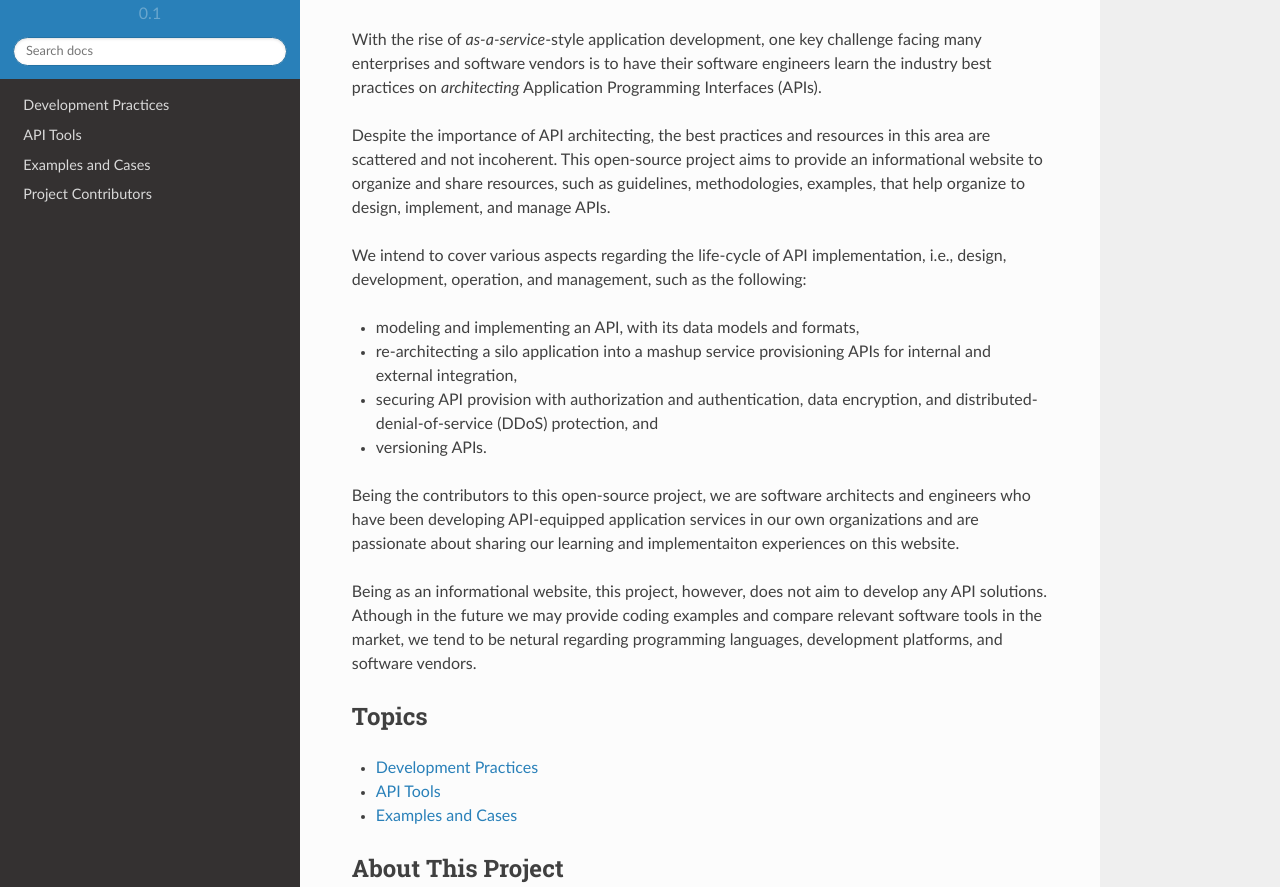
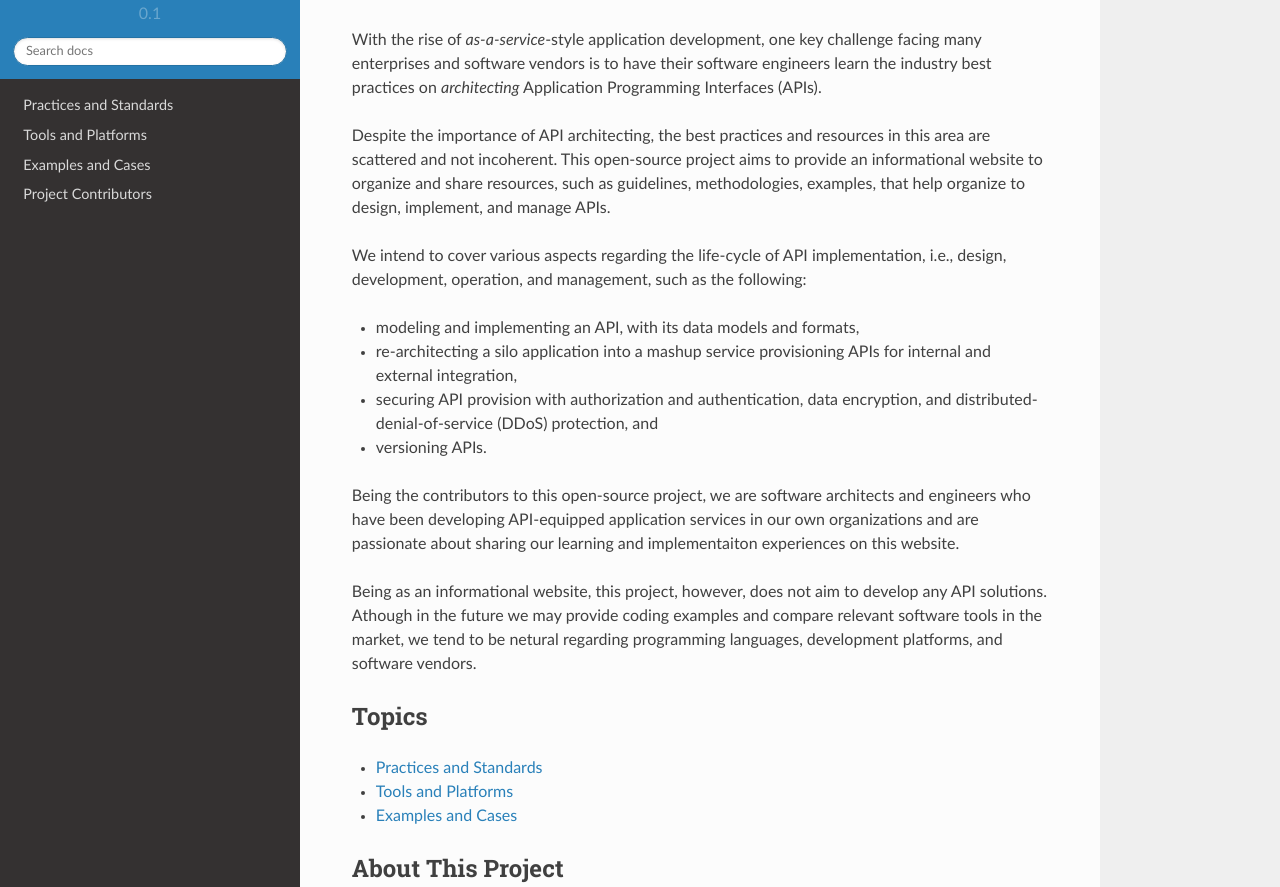
Before and after one commit to throput/apidev, a Sphinx documentation site: the page built from docs/source/index.rst, in a window 1280 px wide and 1340 px high. Shown: the part 188-1075 px from the top of the window. Built offline with Sphinx 7.4.7 and the Read the Docs theme 2.0.0, drawn with Linux system fonts in a browser that asks for light colours.

Commit message:
rename topics

```diff
--- a/docs/source/index.rst
+++ b/docs/source/index.rst
@@ -39,8 +39,8 @@ vendors.
 
 Topics
 ------
-* :doc:`Development Practices <practices>`
-* :doc:`API Tools <tools>`
+* :doc:`Practices and Standards <practices>`
+* :doc:`Tools and Platforms <tools>`
 * :doc:`Examples and Cases <cases>`
 
 About This Project
@@ -64,7 +64,7 @@ About This Project
    :maxdepth: 2
    :hidden:
 
-   Development Practices <practices>
-   API Tools <tools>
+   Practices and Standards <practices>
+   Tools and Platforms <tools>
    Examples and Cases <cases>
    Project Contributors <contributors>
--- a/docs/source/practices.rst
+++ b/docs/source/practices.rst
@@ -1,2 +1,2 @@
-API Development Practices
-=========================
+API Development Practices and Standards
+=======================================
--- a/docs/source/tools.rst
+++ b/docs/source/tools.rst
@@ -1,2 +1,2 @@
-API Tools in the Market
-=======================
+API Tools and Platforms in the Market
+=====================================
```
